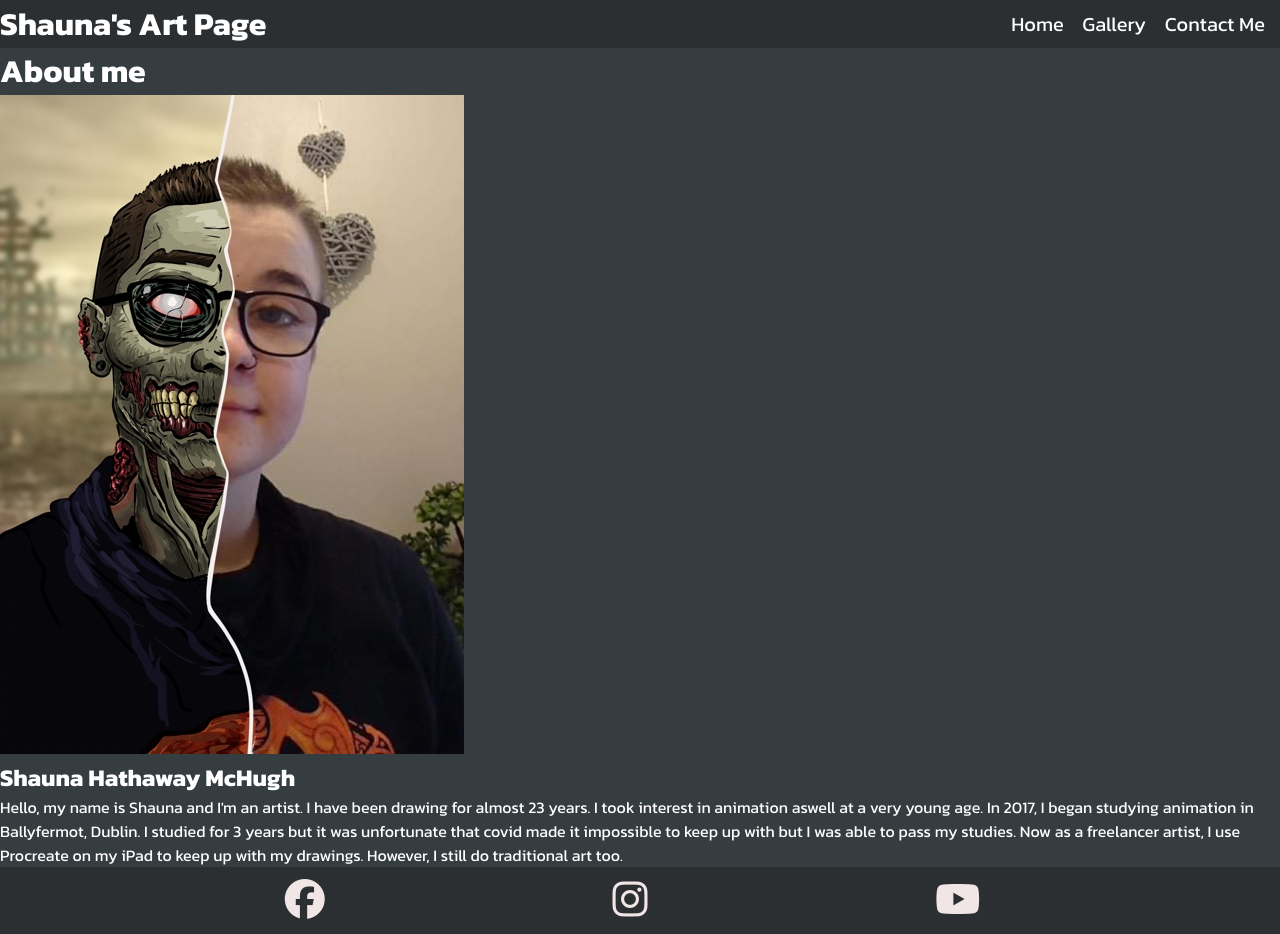
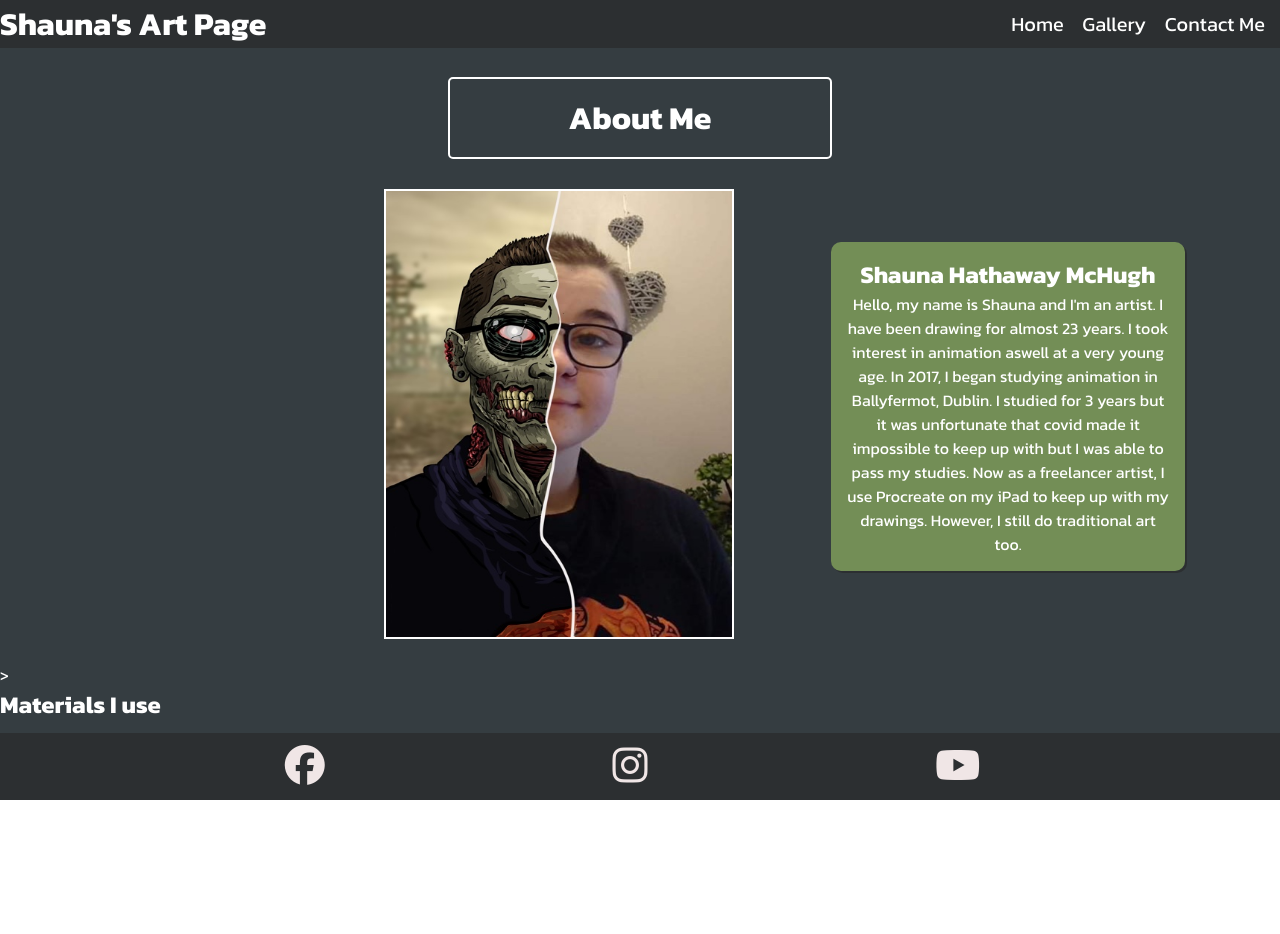
Before and after one commit to shaunadoo97/First-Portfolio, a plain HTML site: page index.html in a window 1280 px wide. After the commit the page ends 800 px from the top, so only its background shows below. Drawn offline with Linux system fonts and the light colour scheme.

Commit message:
adding some more styles to the home page positioning of the page better

```diff
--- a/assets/css/style.css
+++ b/assets/css/style.css
@@ -35,11 +35,14 @@ header {
 
 }
 
+
 #logo {
+
     font-size: 2rem;
     color: white;
 
 }
+
 
 ul li {
 
@@ -65,6 +68,48 @@ main {
     margin-top: 47px;
 }
 
+/**Heading of About me for Homepage refernce from Learn Web**/
+
+
+#about {
+    width:30%;
+    display:flex;
+    justify-content: center;
+    flex-direction: column;
+    text-align: center;
+    padding: 15px;
+    margin: 30px auto;
+    border: 2px solid;
+    border-radius: 5px;
+}
+
+#me-container {
+    position: relative;
+    text-align: center;
+    width: 30%;
+    height:50%;
+    padding:15px;
+    float:right;
+    margin-top: 3%;
+    margin-right: 80px;
+}
+
+.about-image {
+    display: flex;
+    justify-content: center;
+    border: 2px solid white;
+
+    margin-left: 30%;
+}
+
+#text-container {
+    width:100%;
+    height:100%;
+    padding: 15px;
+    background-color:rgb(177, 223, 109, 0.5);
+    border-radius:10px;
+    box-shadow: 2px 2px #2c2f31;
+}
 
 /***Social Medias to be represented at bottom ***/
 #social-media {
@@ -94,6 +139,10 @@ footer {
     }
 
 
+
+
+
+
 }
 
 
@@ -102,6 +151,12 @@ footer {
         width: 50%;
         margin: 6px 0;
     }
+
+    #me-container {
+        display: block;
+    }
+
+
 
 }
 
--- a/index.html
+++ b/index.html
@@ -19,12 +19,11 @@
         </a>
 
         <nav class="navbar">
-            <ul >
+            <ul>
                 <li><a href="index.html">Home</a></li>
                 <li><a href="gallery.html">Gallery</a></li>
                 <li><a href="contactme.html">Contact Me</a></li>
             </ul>
-            <div>
         </nav>
     </header>
 
@@ -35,16 +34,15 @@
 
     <main>
 
-       <div class="about"></div>
-        <h1>About me</h1>
-       </div>
+        <div id="about">
+            <h1>About Me</h1>
+        </div>
 
-        <!---About Me----->
+
+        <!-- About Me -->
         <section id="me-container">
-            <div class="about-image">
-                <div >
-                    <img src="assets/images/shauna_zombie.jpg">
-                </div>
+
+                <div id="text-container">
                 <h2>
                     Shauna Hathaway McHugh
                 </h2>
@@ -55,16 +53,21 @@
                     impossible to keep up with but I was able to pass my studies. Now as a freelancer artist,
                     I use Procreate on my iPad to keep up with my drawings. However, I still do traditional art too.
                 </p>
-            </div>
-        </section>
-        </div>
 
-        <section>
 
-            <p>
+                </div>
+            </section>
+            <div>
+                    <img src="assets/images/shauna_zombie.jpg" width="350" height="450" class="about-image" alt="Shauna as Half Zombie">
+                </div>
 
-            </p>
-        </section>
+     <br>
+     >
+
+     <section>
+        <h1>Materials I use</h1>
+     </section>
+
 
 
 
```
